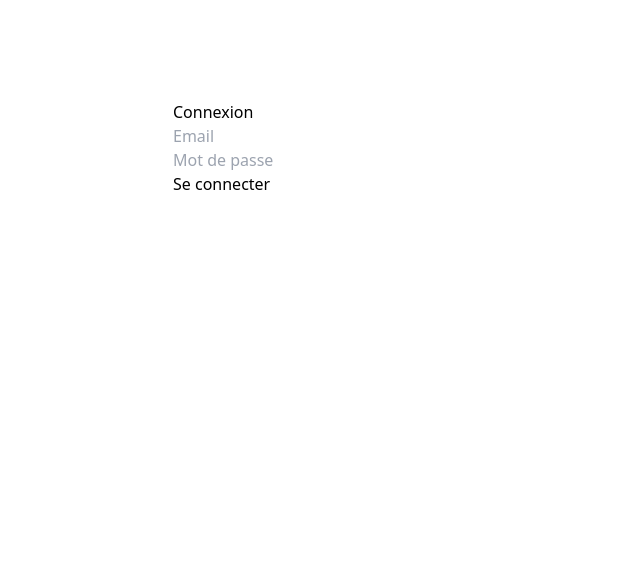
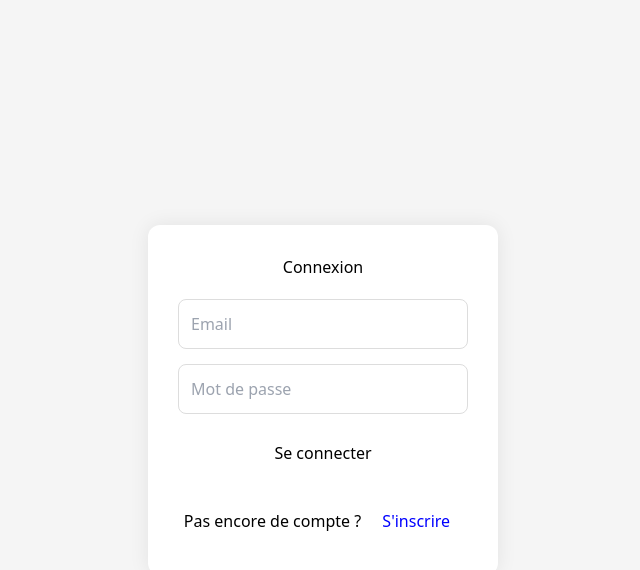
Before and after one commit to wilgaslove/quiz-frontend, a Vue app: page /login in a window 1280 px wide. Shown: the top 570 px of the page, without its empty margins (317-957 px from the left). Built offline with nearby package versions, Linux system fonts and the light colour scheme; the HTML template or start-up script is replaced by a standard one.

Commit message:
inscription

```diff
--- a/src/stores/auth.ts
+++ b/src/stores/auth.ts
@@ -2,6 +2,12 @@ import { defineStore } from 'pinia'
 import api from '@/services/api'
 
 interface LoginData {
+  email: string
+  password: string
+}
+
+interface RegisterData {
+  nom: string
   email: string
   password: string
 }
@@ -26,37 +32,70 @@ export const useAuthStore = defineStore('auth', {
 
   actions: {
 
+    // =========================
+    // LOGIN
+    // =========================
     async login(data: LoginData) {
 
       const res = await api.post('/auth/login', data)
 
-      // ✅ TOKEN
       this.token = res.data.token
-
-      // ✅ USER
       this.user = res.data.user
 
-      // ✅ STORAGE
       if (this.token) {
         localStorage.setItem('token', this.token)
       }
+
       localStorage.setItem('user', JSON.stringify(this.user))
     },
 
+    // =========================
+    // REGISTER
+    // =========================
+    async register(data: RegisterData) {
+
+      const res = await api.post('/auth/register', data)
+
+      this.token = res.data.token
+
+      this.user = {
+        id: res.data._id,
+        nom: res.data.nom,
+        email: res.data.email,
+        role: res.data.role,
+      }
+
+      if (this.token) {
+        localStorage.setItem('token', this.token)
+      }
+
+      localStorage.setItem('user', JSON.stringify(this.user))
+    },
+
+    // =========================
+    // INIT
+    // =========================
     init() {
+
       const user = localStorage.getItem('user')
 
       if (user) {
         this.user = JSON.parse(user)
       }
+
     },
 
+    // =========================
+    // LOGOUT
+    // =========================
     logout() {
+
       this.user = null
       this.token = null
 
       localStorage.removeItem('token')
       localStorage.removeItem('user')
+
     },
   },
 })
--- a/src/views/Login.vue
+++ b/src/views/Login.vue
@@ -6,20 +6,41 @@ import { useAuthStore } from "@/stores/auth"
 const router = useRouter()
 const auth = useAuthStore()
 
+const isLogin = ref(true)
+
+const nom = ref("")
 const email = ref("")
 const password = ref("")
+
 const error = ref("")
+const loading = ref(false)
 
-const login = async () => {
+const submit = async () => {
+
+  error.value = ""
 
   try {
 
-    await auth.login({
-      email: email.value,
-      password: password.value
-    })
+    loading.value = true
 
-    console.log(auth.user)
+    if (isLogin.value) {
+
+      // LOGIN
+      await auth.login({
+        email: email.value,
+        password: password.value
+      })
+
+    } else {
+
+      // REGISTER
+      await auth.register({
+        nom: nom.value,
+        email: email.value,
+        password: password.value
+      })
+
+    }
 
     router.push(
       auth.user?.role === "admin"
@@ -31,7 +52,11 @@ const login = async () => {
 
     error.value =
       err.response?.data?.message ||
-      "Erreur login"
+      "Une erreur est survenue"
+
+  } finally {
+
+    loading.value = false
 
   }
 
@@ -39,30 +64,144 @@ const login = async () => {
 </script>
 
 <template>
-  <div class="login">
-    <h2>Connexion</h2>
+  <div class="login-container">
 
-    <form @submit.prevent="login">
-      <input v-model="email" type="email" placeholder="Email" required />
-      <input v-model="password" type="password" placeholder="Mot de passe" required />
+    <div class="card">
 
-      <button type="submit">Se connecter</button>
-    </form>
+      <h2>
+        {{ isLogin ? "Connexion" : "Créer un compte" }}
+      </h2>
 
-    <p v-if="error" class="error">{{ error }}</p>
+      <form @submit.prevent="submit">
+
+        <!-- NOM -->
+        <input
+          v-if="!isLogin"
+          v-model="nom"
+          type="text"
+          placeholder="Nom"
+          required
+        />
+
+        <!-- EMAIL -->
+        <input
+          v-model="email"
+          type="email"
+          placeholder="Email"
+          required
+        />
+
+        <!-- PASSWORD -->
+        <input
+          v-model="password"
+          type="password"
+          placeholder="Mot de passe"
+          required
+        />
+
+        <button type="submit" :disabled="loading">
+
+          {{
+            loading
+              ? "Chargement..."
+              : isLogin
+                ? "Se connecter"
+                : "Créer un compte"
+          }}
+
+        </button>
+
+      </form>
+
+      <p v-if="error" class="error">
+        {{ error }}
+      </p>
+
+      <!-- SWITCH -->
+      <p class="switch">
+
+        <span v-if="isLogin">
+          Pas encore de compte ?
+        </span>
+
+        <span v-else>
+          Déjà un compte ?
+        </span>
+
+        <button
+          class="link-btn"
+          @click="isLogin = !isLogin"
+        >
+          {{
+            isLogin
+              ? "S'inscrire"
+              : "Se connecter"
+          }}
+        </button>
+
+      </p>
+
+    </div>
+
   </div>
 </template>
 
+<style scoped>
+.login-container {
+  min-height: 100vh;
+  display: flex;
+  align-items: center;
+  justify-content: center;
+  background: #f5f5f5;
+}
 
+.card {
+  width: 350px;
+  background: white;
+  padding: 30px;
+  border-radius: 12px;
+  box-shadow: 0 0 20px rgba(0,0,0,0.08);
+}
 
-<style scoped>
-.login {
-  max-width: 300px;
-  margin: auto;
-  margin-top: 100px;
+h2 {
+  text-align: center;
+  margin-bottom: 20px;
+}
+
+form {
+  display: flex;
+  flex-direction: column;
+  gap: 15px;
+}
+
+input {
+  padding: 12px;
+  border: 1px solid #ddd;
+  border-radius: 8px;
+}
+
+button {
+  padding: 12px;
+  border: none;
+  border-radius: 8px;
+  cursor: pointer;
 }
 
 .error {
   color: red;
+  margin-top: 10px;
+  text-align: center;
+}
+
+.switch {
+  margin-top: 20px;
+  text-align: center;
+}
+
+.link-btn {
+  background: none;
+  color: blue;
+  cursor: pointer;
+  margin-left: 5px;
 }
 </style>
```
